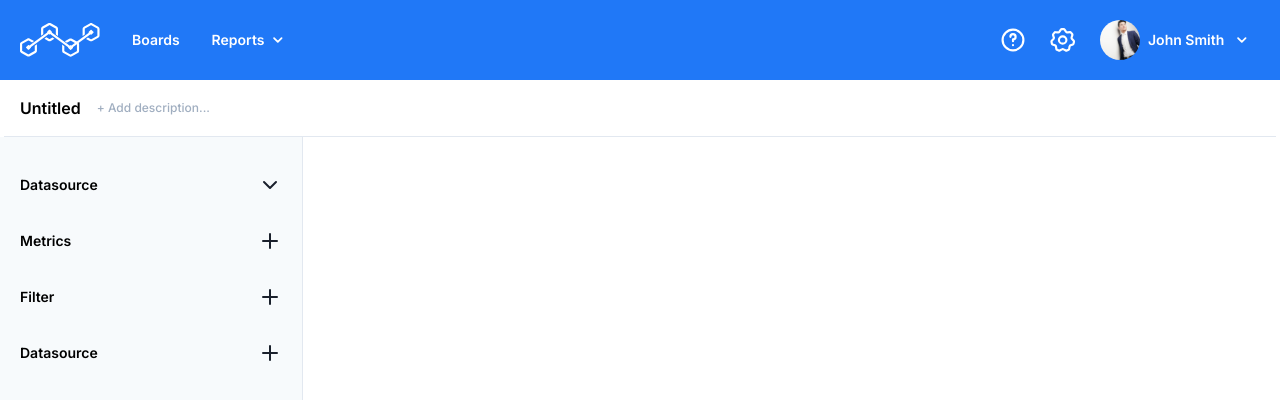
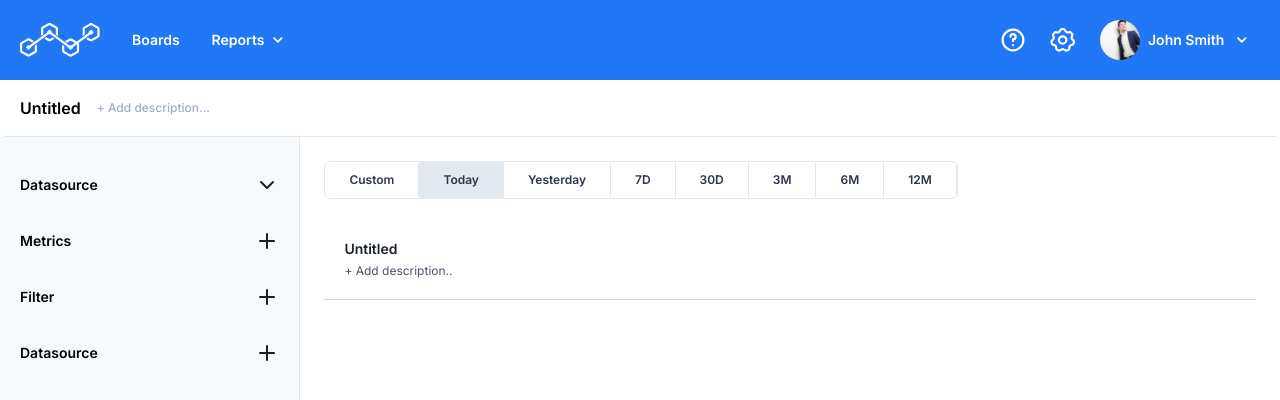
Before and after one commit to tuliodev/chart-builder-web, a Next.js app: page / in a window 1280 px wide. Shown: the top 400 px of the page. Built offline with nearby package versions, Linux system fonts and the light colour scheme.

Commit message:
feature: add timefilter and project info on dashboard component

```diff
--- /dev/null
+++ b/src/components/ChartCard.tsx
@@ -0,0 +1,19 @@
+import { useContext } from "react";
+
+import { DatasourceContext } from "@/contexts/Datasource";
+
+export default function ChartCard() {
+  const { currentProjectInfo } = useContext(DatasourceContext);
+  return (
+    <div className="border-b border-[#CBD5E0] w-full p-5">
+      <div className="flex flex-col items-start justify-start gap-1">
+        <p className="text-sm font-semibold text-[#1A202C]">
+          {currentProjectInfo.title}
+        </p>
+        <p className="text-xs font-normal text-[#4A5568]">
+          {currentProjectInfo.description}
+        </p>
+      </div>
+    </div>
+  );
+}
--- a/src/components/Dashboard.tsx
+++ b/src/components/Dashboard.tsx
@@ -1,7 +1,13 @@
+import ChartCard from "./ChartCard";
+import TimeFilter from "./TimeFilter";
+
 export default function Dashboard() {
   return (
-    <div className=" w-screen h-screen">
-      <h1></h1>
+    <div className="w-screen h-screen p-4 sm:p-6">
+      <div className="flex flex-col gap-5 sm:gap-5 items-start justify-start">
+        <TimeFilter />
+        <ChartCard />
+      </div>
     </div>
   );
 }
--- /dev/null
+++ b/src/components/TimeFilter.tsx
@@ -0,0 +1,30 @@
+export default function TimeFilter() {
+  return (
+    <div className="flex flex-col sm:flex-row border rounded-md w-full sm:w-min h-20 sm:h-min overflow-y-auto">
+      <p className="text-xs text-[#2D3748] font-semibold px-6 py-2.5 hover:opacity-75 cursor-pointer">
+        Custom
+      </p>
+      <p className="text-xs text-[#2D3748] font-semibold border-l rounded-l-sm px-6 py-2.5 bg-[#E2E8F0] hover:opacity-75 cursor-pointer">
+        Today
+      </p>
+      <p className="text-xs text-[#2D3748] font-semibold border-r border-l px-6 py-2.5  hover:opacity-75 cursor-pointer">
+        Yesterday
+      </p>
+      <p className="text-xs text-[#2D3748] font-semibold border-r px-6 py-2.5 hover:opacity-75 cursor-pointer">
+        7D
+      </p>
+      <p className="text-xs text-[#2D3748] font-semibold border-r px-6 py-2.5 hover:opacity-75 cursor-pointer">
+        30D
+      </p>
+      <p className="text-xs text-[#2D3748] font-semibold border-r px-6 py-2.5 hover:opacity-75 cursor-pointer">
+        3M
+      </p>
+      <p className="text-xs text-[#2D3748] font-semibold border-r px-6 py-2.5 hover:opacity-75 cursor-pointer">
+        6M
+      </p>
+      <p className="text-xs text-[#2D3748] font-semibold border-r px-6 py-2.5 hover:opacity-75 cursor-pointer">
+        12M
+      </p>
+    </div>
+  );
+}
```
